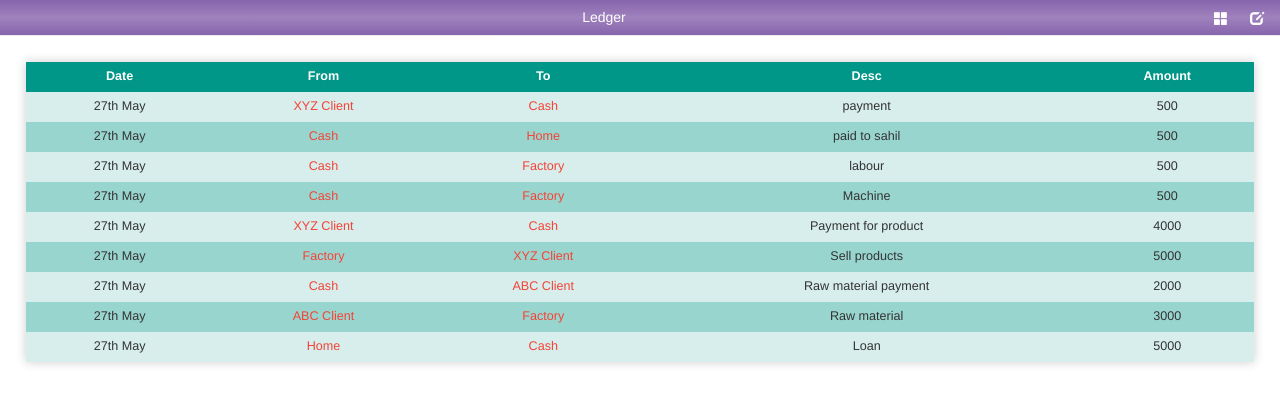
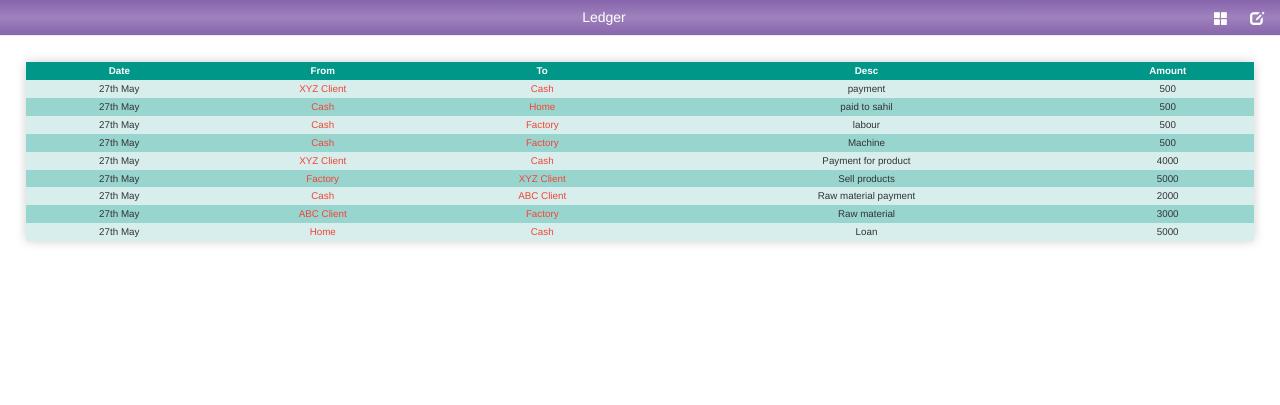
Before and after one commit to gargsahil25/ledger, a PHP site: page / in a window 1280 px wide. Shown: the top 405 px of the page. Run offline with PHP 8.4, Linux system fonts and the light colour scheme; data comes from the database, SQL or seed files in the repository.

```diff
--- a/css/style.css
+++ b/css/style.css
@@ -40,20 +40,16 @@ table {
     box-shadow: 0px 0px 10px rgba(0, 0, 0, 0.2);
 }
 
-table td {
+table td,th {
     text-align: center;
-    height: 30px;
-    padding: 3px;
-    font-size: 0.9em;
+    padding: 2px;
+    font-size: 0.7em;
+    color: #333;
 }
 
 table th {
     background-color: #009688;
-    height: 30px;
     color: #FFF;
-    padding: 3px;
-    font-size: 0.9em;
-    text-align: center;
 }
 
 table tr:nth-child(even) {
--- a/index.php
+++ b/index.php
@@ -29,7 +29,7 @@ $profitBalance = getBalanceByType('factory');
 <title>Ledger</title>
 <meta name="viewport" content="width=device-width, initial-scale=1">
 <link rel="stylesheet" href="https://maxcdn.bootstrapcdn.com/bootstrap/3.3.7/css/bootstrap.min.css" integrity="sha384-BVYiiSIFeK1dGmJRAkycuHAHRg32OmUcww7on3RYdg4Va+PmSTsz/K68vbdEjh4u" crossorigin="anonymous">
-<link rel="stylesheet" href="css/style.css?v4">
+<link rel="stylesheet" href="css/style.css?v5">
 </head>
 <body>
 	<section class="page-header">
```
